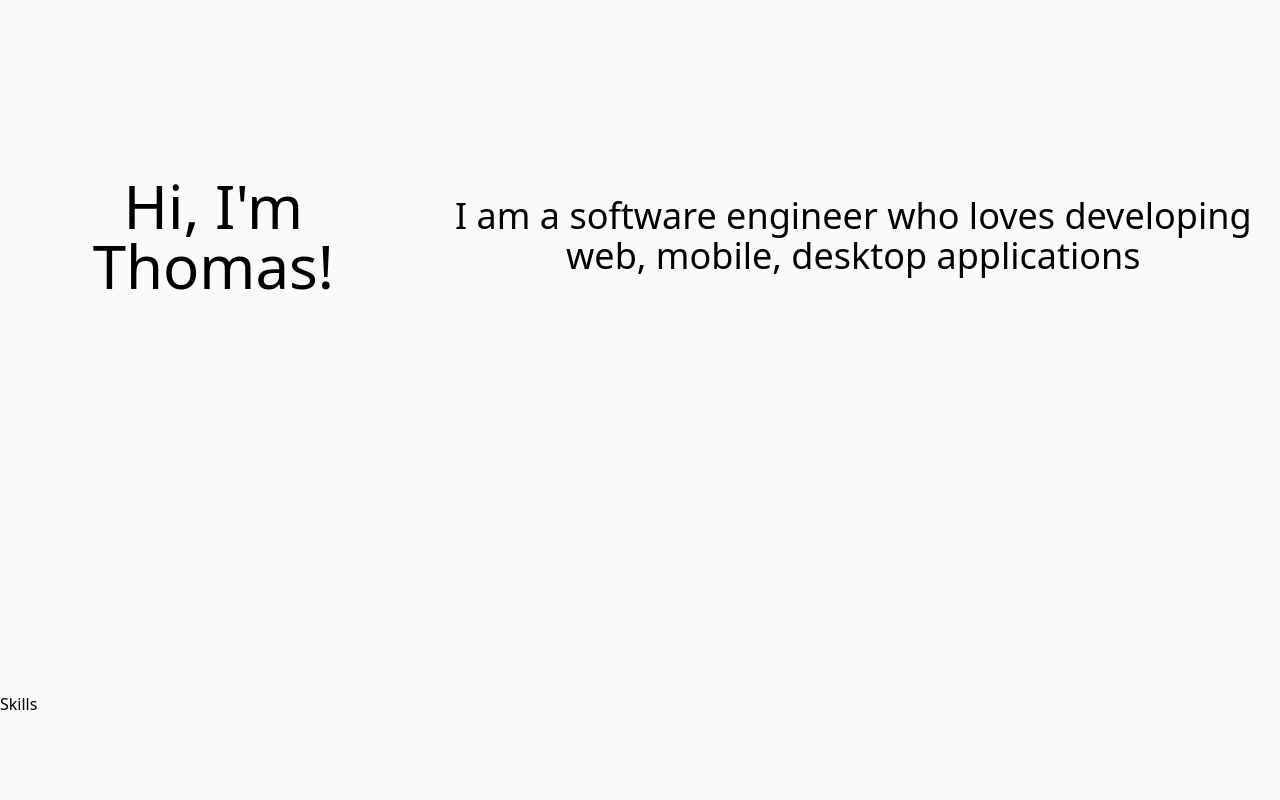
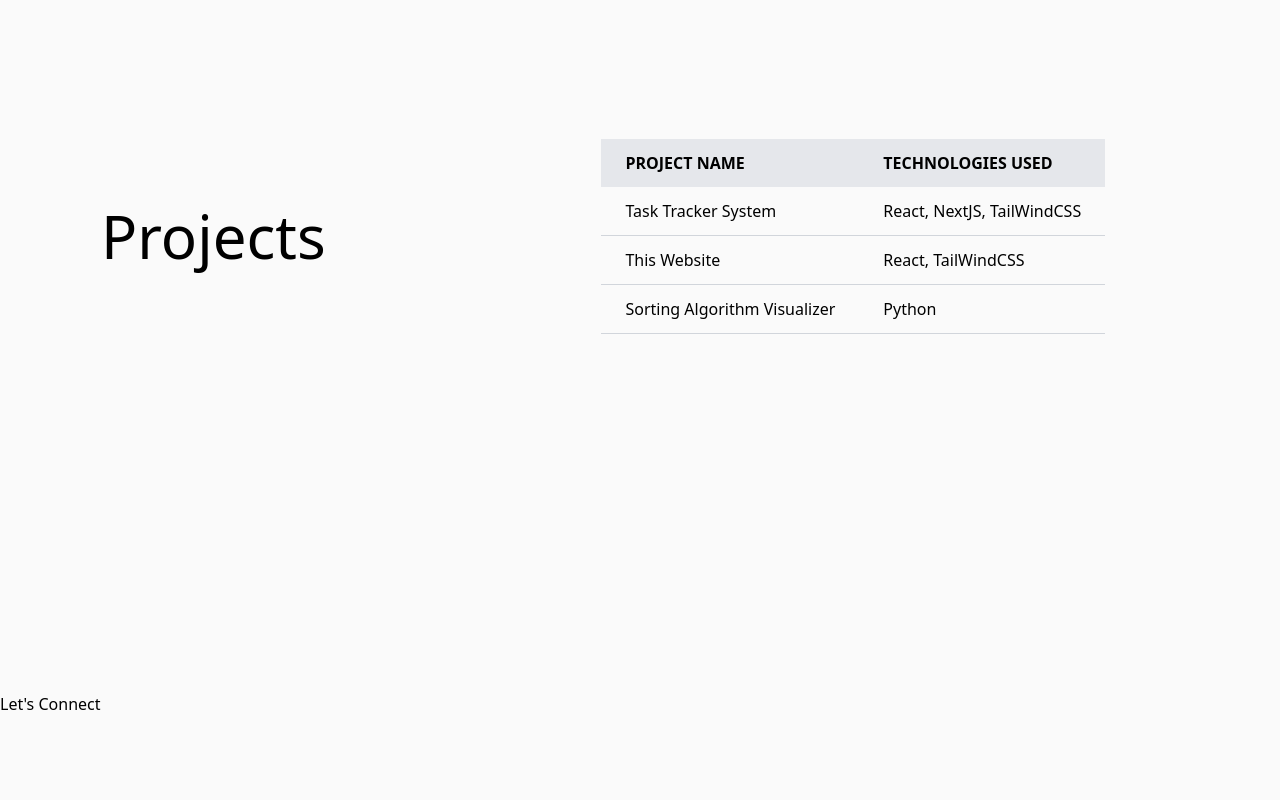
Before and after one commit to TJ-R/Portfolio-Website, a React (Create React App) app: page / in a window 1280 px wide. Shown: the part 1020-1820 px from the top of the page. Built offline with nearby package versions, Linux system fonts and the light colour scheme.

Commit message:
Updated About Section

```diff
--- a/public/index.html
+++ b/public/index.html
@@ -1,5 +1,5 @@
 <!DOCTYPE html>
-<html lang="en">
+<html lang="en" class="scroll-smooth">
   <head>
     <meta charset="utf-8" />
     <link rel="icon" href="%PUBLIC_URL%/favicon.ico" />
--- a/src/App.js
+++ b/src/App.js
@@ -3,7 +3,6 @@ import React from "react";
 import Navbar from "./components/Navbar";
 import About from "./components/About";
 import Projects from "./components/Projects";
-import Skills from "./components/Skills";
 import Contact from "./components/Contact";
 
 function App() {
@@ -12,7 +11,6 @@ function App() {
       <Navbar />
       <About />
       <Projects />
-      <Skills />
       <Contact />
     </div>
   );
--- a/src/components/About.js
+++ b/src/components/About.js
@@ -1,13 +1,13 @@
 const About = () => {
     return (
         <div id="about" className="pt-28 h-screen w-full bg-neutral-50 flex flex-row">
-            <div class="basis-1/3 flex justify-center items-center">
-                <h1 class="text-6xl text-center">
+            <div className="basis-1/3 flex justify-center items-center">
+                <h1 className="text-6xl text-center">
                     Hi, I'm Thomas!
                 </h1>
             </div>
-            <div class="basis-2/3 flex justify-center items-center">
-                <p class="text-4xl text-center">I am a software engineer who loves developing web, mobile, desktop applications</p>
+            <div className="basis-2/3 flex justify-center items-center">
+                <p className="text-4xl text-center">I am a software engineer who loves developing web, mobile, desktop applications</p>
             </div>
         </div>
     );
--- a/src/components/Contact.js
+++ b/src/components/Contact.js
@@ -1,7 +1,12 @@
 const Contact = () => {
     return (
         <div id="contact" className="pt-28 h-screen w-full bg-neutral-50">
-            <div>Contact Text</div>
+            <div>
+                <h1>Let's Connect</h1>
+            </div>
+            <ul>
+
+            </ul>
         </div>
     );
 }
--- a/src/components/Projects.js
+++ b/src/components/Projects.js
@@ -1,13 +1,34 @@
 const Projects = () => {
     return (
         <div id="projects" className="pt-28 h-screen w-full bg-neutral-50 flex flex-row">
-            <div class="basis-1/3 flex justify-center items-center">
-                <h1 class="text-6xl text-center">
-                    Hi, I'm Thomas!
+            <div className="basis-1/3 flex justify-center items-center">
+                <h1 className="text-6xl text-center">
+                    Projects
                 </h1>
             </div>
-            <div class="basis-2/3 flex justify-center items-center">
-                <p class="text-4xl text-center">I am a software engineer who loves developing web, mobile, desktop applications</p>
+            <div className="basis-2/3 flex justify-center items-center">
+                <table className="table-auto text-left">
+                    <thead className="uppercase bg-gray-200">
+                        <tr>
+                            <th className="py-3 px-6">Project Name</th>
+                            <th className="py-3 px-6">Technologies Used</th>
+                        </tr>
+                    </thead>
+                    <tbody>
+                        <tr className="border-b border-gray-300">
+                            <td className="py-3 px-6">Task Tracker System</td>
+                            <td className="py-3 px-6">React, NextJS, TailWindCSS</td>
+                        </tr>
+                        <tr className="border-b border-gray-300">
+                            <td className="py-3 px-6">This Website</td>
+                            <td className="py-3 px-6">React, TailWindCSS</td>
+                        </tr>
+                        <tr className="border-b border-gray-300">
+                            <td className="py-3 px-6">Sorting Algorithm Visualizer</td>
+                            <td className="py-3 px-6">Python</td>
+                        </tr>
+                    </tbody>
+                </table>
             </div>
         </div>
     );
--- a/src/components/Skills.js
+++ /dev/null
@@ -1,9 +0,0 @@
-const Skills = () => {
-    return (
-        <div id="skills" className="pt-28 h-screen w-full bg-neutral-50">
-            <div>Skills</div>
-        </div>
-    );
-}
-
-export default Skills;
```
